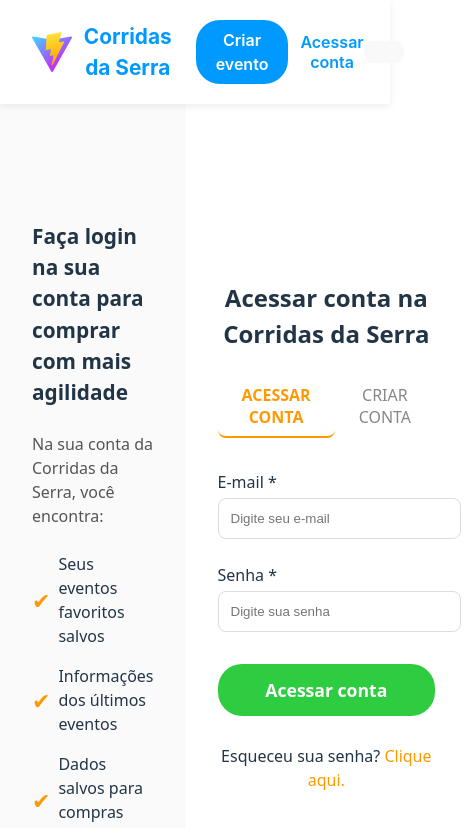
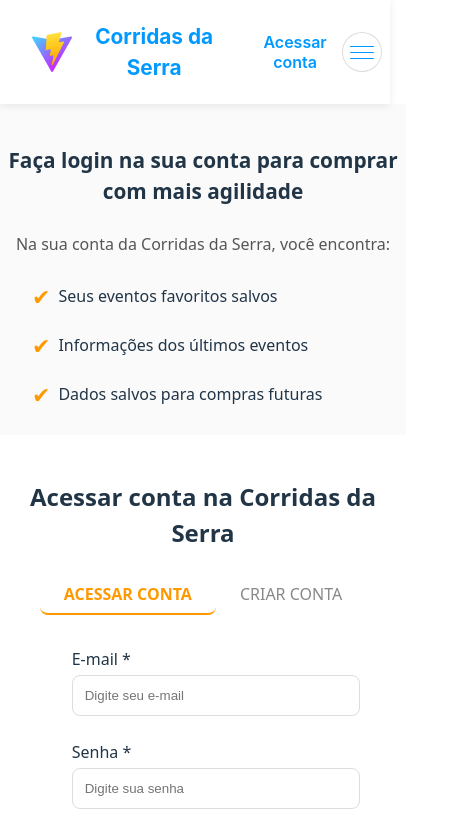
Before and after one commit to fabio1974/mvt-fe, a React (Vite) app: page /login in a window 390 px wide. Shown: the top 828 px of the page, 467 px wide, since content can reach past the window. Built offline with nearby package versions, Linux system fonts and the light colour scheme.

Commit message:
Fixing CSS for mobile

```diff
--- a/src/components/Auth/InfoPanel.tsx
+++ b/src/components/Auth/InfoPanel.tsx
@@ -11,14 +11,14 @@
         alignItems: "center",
       }}
     >
-      <div style={{ maxWidth: 420, width: "100%", textAlign: "left" }}>
-        <h2 style={{ fontWeight: 600, fontSize: "1.3rem", marginBottom: 24 }}>
+      <div style={{ maxWidth: 420, width: "100%" }}>
+        <h2 style={{ fontWeight: 600, fontSize: "1.3rem", marginBottom: 24, textAlign: "center" }}>
           Faça login na sua conta para comprar com mais agilidade
         </h2>
-        <div style={{ color: "#555", fontSize: "1rem", marginBottom: 24 }}>
+        <div style={{ color: "#555", fontSize: "1rem", marginBottom: 24, textAlign: "center" }}>
           Na sua conta da Corridas da Serra, você encontra:
         </div>
-        <ul style={{ listStyle: "none", padding: 0, margin: 0 }}>
+        <ul style={{ listStyle: "none", padding: "0 0 0 24px", margin: 0 }}>
           <li
             style={{ marginBottom: 16, display: "flex", alignItems: "center" }}
           >
--- /dev/null
+++ b/src/components/Auth/LoginRegisterPage.css
@@ -0,0 +1,17 @@
+.login-register-layout {
+  display: flex;
+  min-height: 100vh;
+  background: #fafafa;
+}
+
+@media (max-width: 700px) {
+  .login-register-layout {
+    flex-direction: column;
+    align-items: stretch;
+  }
+  .login-register-layout > div {
+    width: 100% !important;
+    max-width: 100% !important;
+    padding: 24px 8px !important;
+  }
+}
--- a/src/components/Auth/LoginRegisterPage.tsx
+++ b/src/components/Auth/LoginRegisterPage.tsx
@@ -1,9 +1,10 @@
 import InfoPanel from "./InfoPanel";
 import AuthTabs from "./AuthTabs";
+import "./LoginRegisterPage.css";
 
 export default function LoginRegisterPage() {
   return (
-    <div style={{ display: "flex", minHeight: "100vh", background: "#fafafa" }}>
+    <div className="login-register-layout">
       <InfoPanel />
       <AuthTabs />
     </div>
--- a/src/components/Header/Header.css
+++ b/src/components/Header/Header.css
@@ -34,6 +34,16 @@
   gap: 16px;
 }
 
+.btn.primary {
+  /* default visible */
+}
+
+@media (max-width: 900px) {
+  .actions .btn.primary {
+    display: none !important;
+  }
+}
+
 .btn {
   padding: 8px 20px;
   border-radius: 24px;
@@ -63,8 +73,43 @@
 }
 
 
+
 .mobile-menu {
-  display: none;
+  display: flex;
+  flex-direction: column;
+  position: absolute;
+  top: 72px;
+  left: 0;
+  width: 100%;
+  background: #fff;
+  box-shadow: 0 4px 16px rgba(0,0,0,0.08);
+  z-index: 999;
+  padding: 24px 0;
+  gap: 16px;
+  align-items: center;
+}
+@media (max-width: 900px) {
+  .menu-toggle {
+    display: flex;
+    flex-direction: column;
+    justify-content: center;
+    align-items: center;
+    width: 40px;
+    height: 40px;
+    background: #fff;
+    border: 1px solid #ddd;
+    border-radius: 50%;
+    cursor: pointer;
+    z-index: 1001;
+  }
+  .menu-toggle .bar {
+    width: 24px;
+    height: 3px;
+    background: #0099ff;
+    margin: 3px 0;
+    border-radius: 2px;
+    transition: all 0.2s;
+  }
 }
 
 @media (max-width: 900px) {
```
